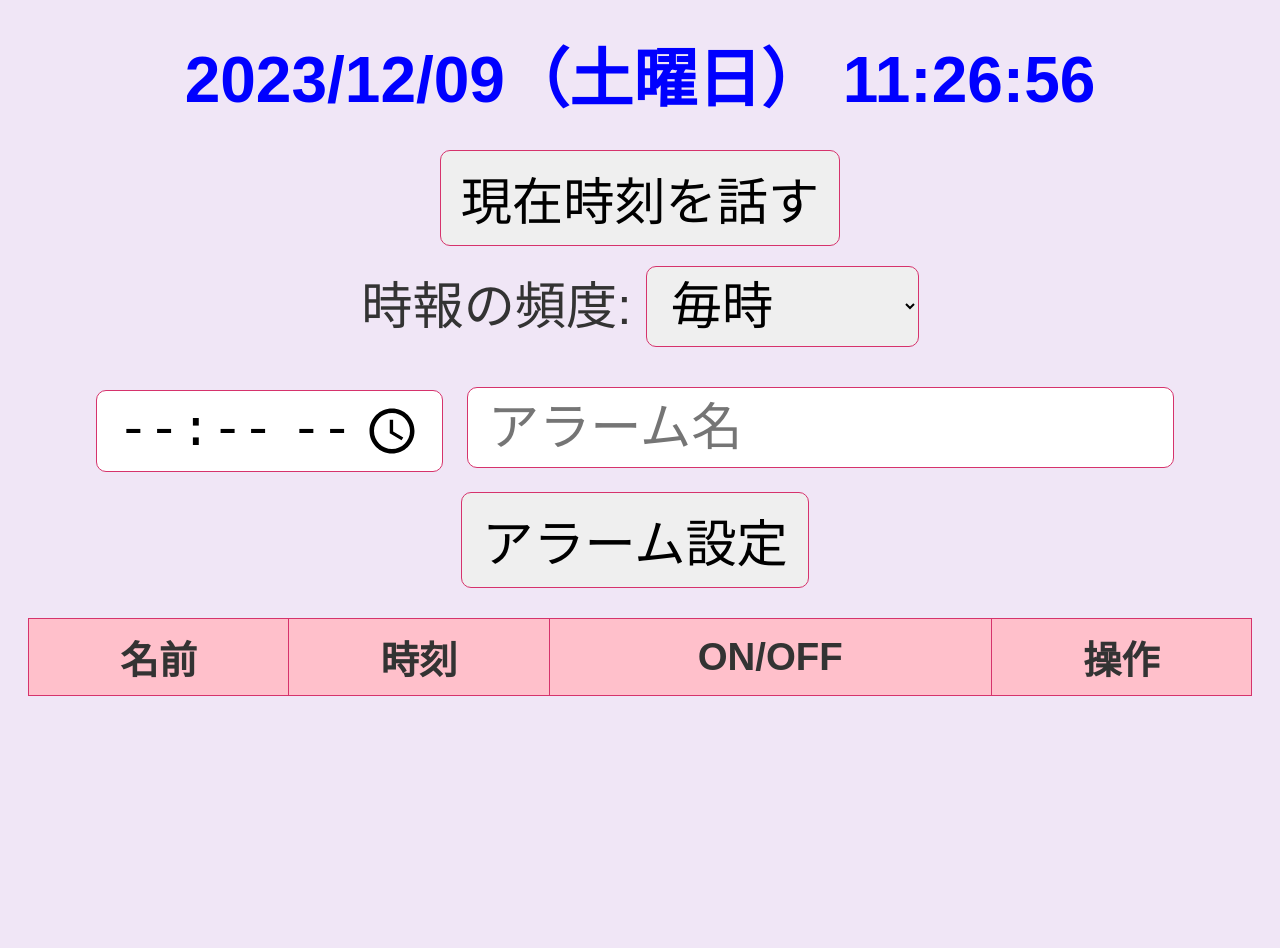
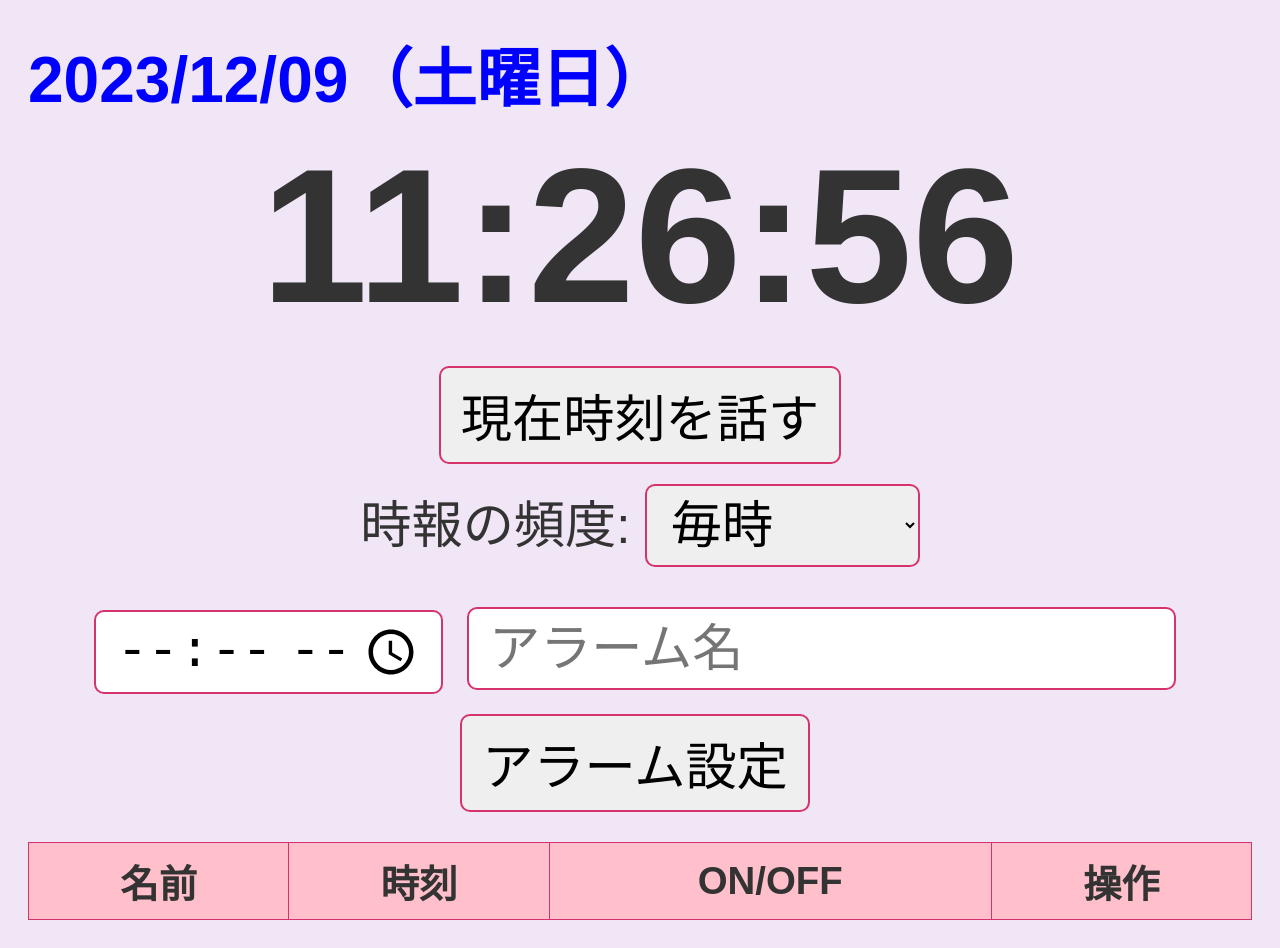
Before and after one commit to T-Misaizu/speakclock, a plain HTML site: page index.html in a window 1280 px wide. Before the commit the page ends 800 px from the top, so only its background shows below. Drawn offline with Linux system fonts and the light colour scheme.

Commit message:
時計を大きく！

```diff
--- a/index.html
+++ b/index.html
@@ -6,7 +6,10 @@
     <link rel="stylesheet" href="style.css">
 </head>
 <body>
-  <div id="datetime-display"></div>
+  <div id="datetime-display">
+    <div id="date-display"></div>
+    <div id="time-display"></div>
+  </div>
   <button id="speak-time-button">現在時刻を話す</button>
      <div id="time-s-frequency">
         時報の頻度:
--- a/script.js
+++ b/script.js
@@ -1,4 +1,5 @@
-const datetimeDisplay = document.getElementById('datetime-display');
+const dateDisplay = document.getElementById('date-display');
+const timeDisplay = document.getElementById('time-display');
 const alarmForm = document.getElementById('alarm-form');
 const alarmsList = document.getElementById('alarms-list');
 let alarms = [];
@@ -38,10 +39,11 @@ function updateDateTime() {
     const formattedDate = `${now.getFullYear()}/${(now.getMonth() + 1).toString().padStart(2, '0')}/${now.getDate().toString().padStart(2, '0')}（${['日曜日', '月曜日', '火曜日', '水曜日', '木曜日', '金曜日', '土曜日'][dayOfWeek]}）`;
     const formattedTime = `${hours}:${minutes}:${seconds}`;
 
-    datetimeDisplay.textContent = `${formattedDate} ${formattedTime}`;
+    dateDisplay.textContent = `${formattedDate}`;
+    timeDisplay.textContent = `${formattedTime}`;
 
     // 曜日に応じたスタイルの適用
-    datetimeDisplay.className = dayOfWeek === 6 ? 'saturday' : dayOfWeek === 0 ? 'sunday' : 'weekday';
+    dateDisplay.className = dayOfWeek === 6 ? 'saturday' : dayOfWeek === 0 ? 'sunday' : 'weekday';
 
     // 時報のロジックを更新
     if (now.getMinutes() % timeSignalFrequency === 0 && now.getSeconds() === 0) {
--- a/style.css
+++ b/style.css
@@ -6,10 +6,17 @@ body {
     padding: 20px;
 }
 
-#datetime-display {
+#time-display {
+    font-size: 15vw; /* ビューポート幅に応じてサイズを調整 */
+    font-weight: bold;
+    margin-bottom: 10px;
+}
+
+#date-display {
     font-size: 5vw; /* ビューポート幅に応じてサイズを調整 */
     font-weight: bold;
-    margin-bottom: 20px;
+    margin-bottom: 5px;
+    text-align: left;
 }
 
 #time-s-frequency {
@@ -24,7 +31,7 @@ button, select, input[type="time"], input[type="text"] {
     padding: 10px 20px; /* パディングを調整してボタンを大きくする */
     margin: 10px 0; /* 余白を適切に設定 */
     border-radius: 10px; /* 角丸のデザイン */
-    border: 1px solid #d6336c; /* 枠線をポップなピンク色に */
+    border: 2px solid #d6336c; /* 枠線をポップなピンク色に */
 }
 
 /* 曜日ごとの色はそのまま */
@@ -134,8 +141,8 @@ input:checked + .slider:before {
     position: absolute;
     transform: translateX(-50%);
     top: 10px;
-    right: 0px;
-    font-size: 16px;
+    right: -20px;
+    font-size: 25px;
     font-weight: bold;
 }
 
@@ -149,7 +156,7 @@ input:checked + .slider:before {
 
 input:checked + .slider:after {
     content: "ON";
-    font-size: 20px;
+    font-size: 25px;
     left: 20px;
     right: auto;
 }
```
